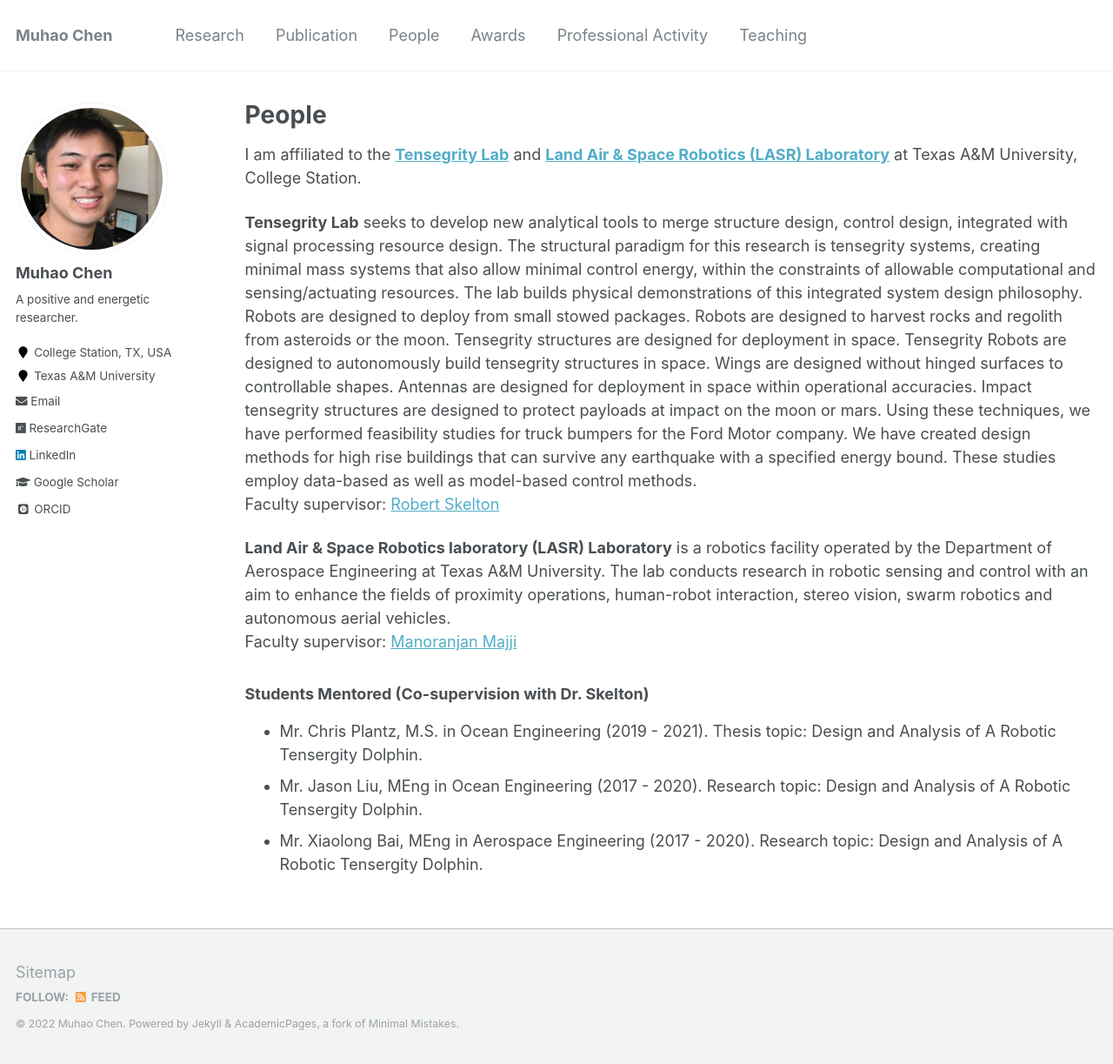
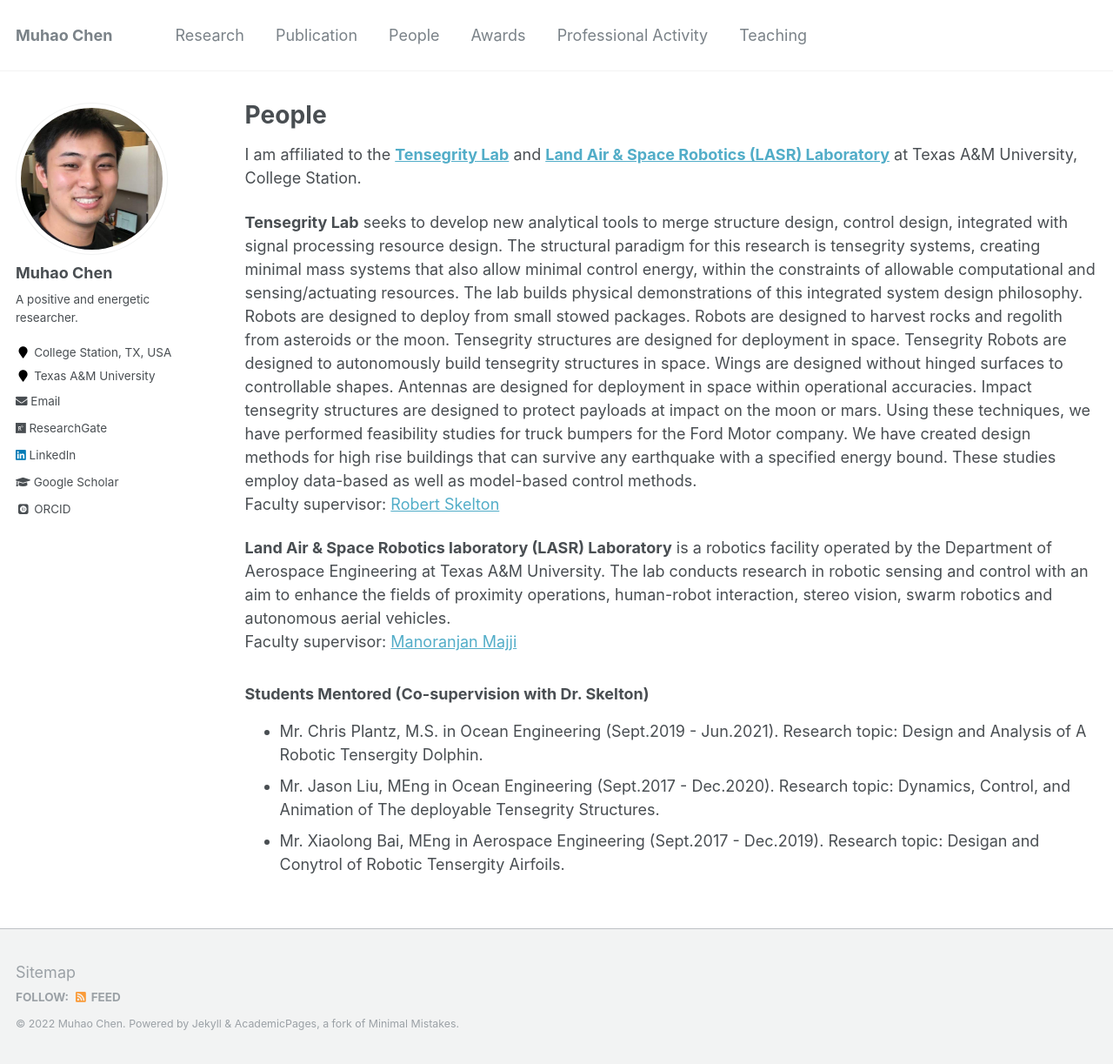
Before and after one commit to Muhao-Chen/muhao-chen.github.io, a Jekyll site: the page built from _pages/people.md, in a window 1280 px wide and 1223 px high. Shown: the whole window at 87% size. Built offline with Jekyll 4.4.1, drawn with Linux system fonts in a browser that asks for light colours; some web fonts are replaced.

Commit message:
Update people.md

```diff
--- a/_pages/people.md
+++ b/_pages/people.md
@@ -15,6 +15,6 @@ Faculty supervisor: [Robert Skelton](https://engineering.tamu.edu/aerospace/prof
 Faculty supervisor: [Manoranjan Majji](https://engineering.tamu.edu/aerospace/profiles/majji-manoranjan.html)
 
 ### Students Mentored (Co-supervision with Dr. Skelton)
-* Mr. Chris Plantz, M.S. in Ocean Engineering (2019 - 2021). Thesis topic: Design and Analysis of A Robotic Tensergity Dolphin.
-* Mr. Jason Liu, MEng in Ocean Engineering (2017 - 2020). Research topic: Design and Analysis of A Robotic Tensergity Dolphin.
-* Mr. Xiaolong Bai, MEng in Aerospace Engineering (2017 - 2020). Research topic: Design and Analysis of A Robotic Tensergity Dolphin.
+* Mr. Chris Plantz, M.S. in Ocean Engineering (Sept.2019 - Jun.2021). Research topic: Design and Analysis of A Robotic Tensergity Dolphin.
+* Mr. Jason Liu, MEng in Ocean Engineering (Sept.2017 - Dec.2020). Research topic: Dynamics, Control, and Animation of The deployable Tensegrity Structures.
+* Mr. Xiaolong Bai, MEng in Aerospace Engineering (Sept.2017 - Dec.2019). Research topic: Desigan and Conytrol of Robotic Tensergity Airfoils.
```
